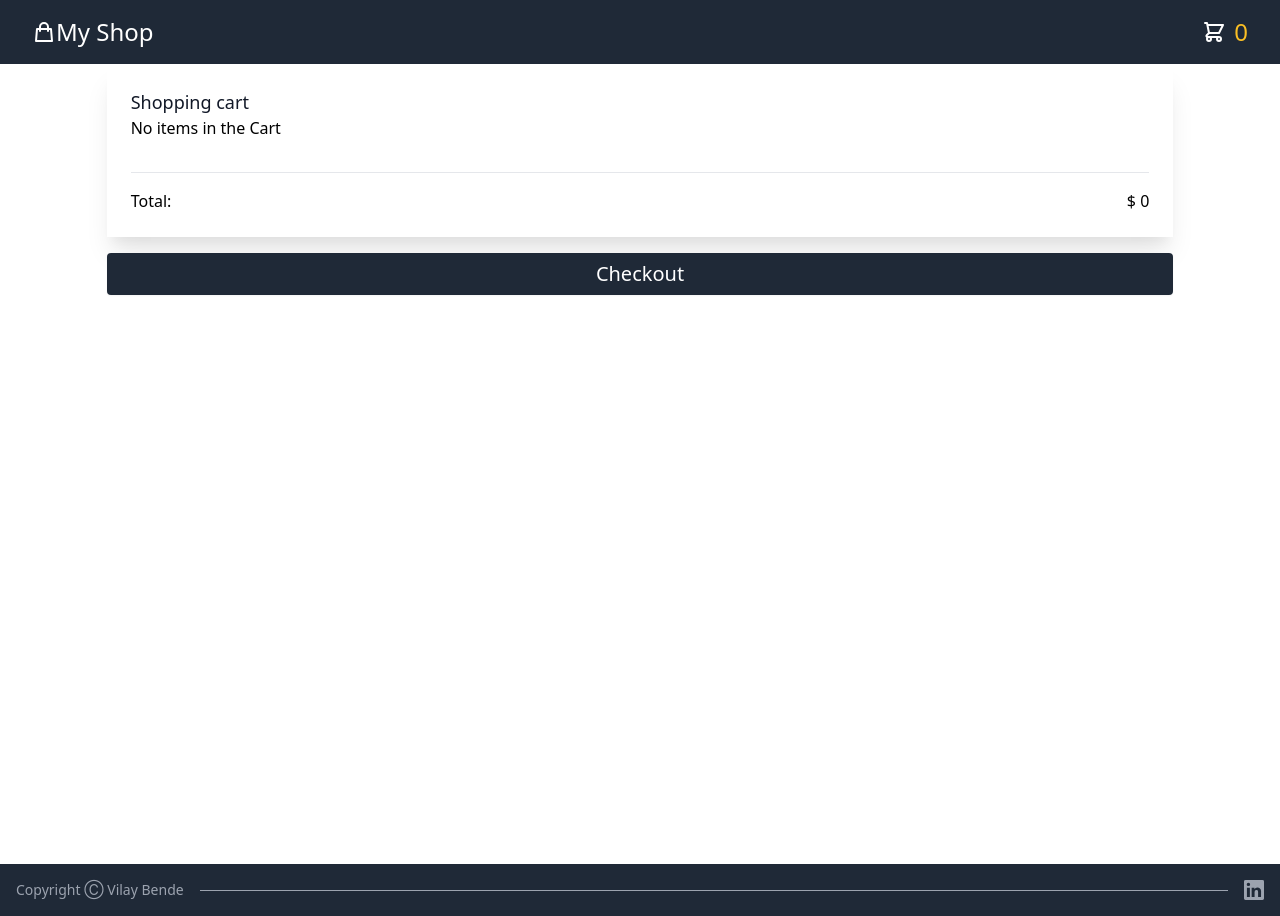
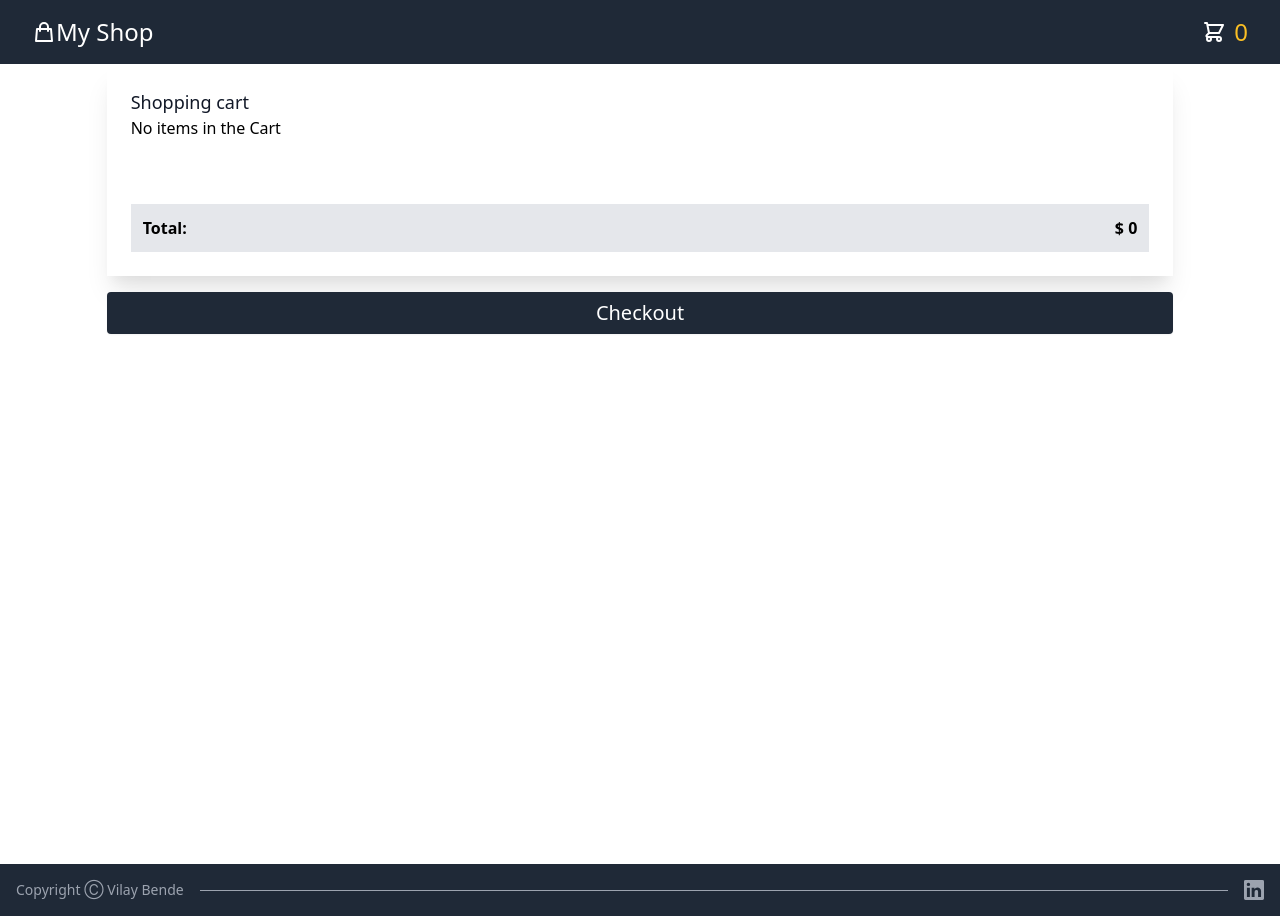
Before and after one commit to vilay1702/redux-cart, a React (Create React App) app: page /#/cart in a window 1280 px wide. Built offline with nearby package versions, Linux system fonts and the light colour scheme.

Commit message:
improved styling

```diff
--- a/public/index.html
+++ b/public/index.html
@@ -29,7 +29,7 @@
       href="https://unpkg.com/tailwindcss@^2/dist/tailwind.min.css"
       rel="stylesheet"
     />
-    <title>React App</title>
+    <title>Reduc Cart by Vilay</title>
   </head>
   <body>
     <noscript>You need to enable JavaScript to run this app.</noscript>
--- a/src/Components/Cart.js
+++ b/src/Components/Cart.js
@@ -73,8 +73,8 @@ const Cart = () => {
                   })}
                 </ul>
               </div>
-              <hr />
-              <div className="mt-4 flex w-full justify-between items-center">
+              {/* <hr className="my-3 border" /> */}
+              <div className="bg-gray-200 p-3 mt-8 font-bold flex w-full justify-between items-center">
                 <p>Total: </p>
                 <p>$ {parseFloat(totalPrice.toFixed(2))}</p>
               </div>
```
